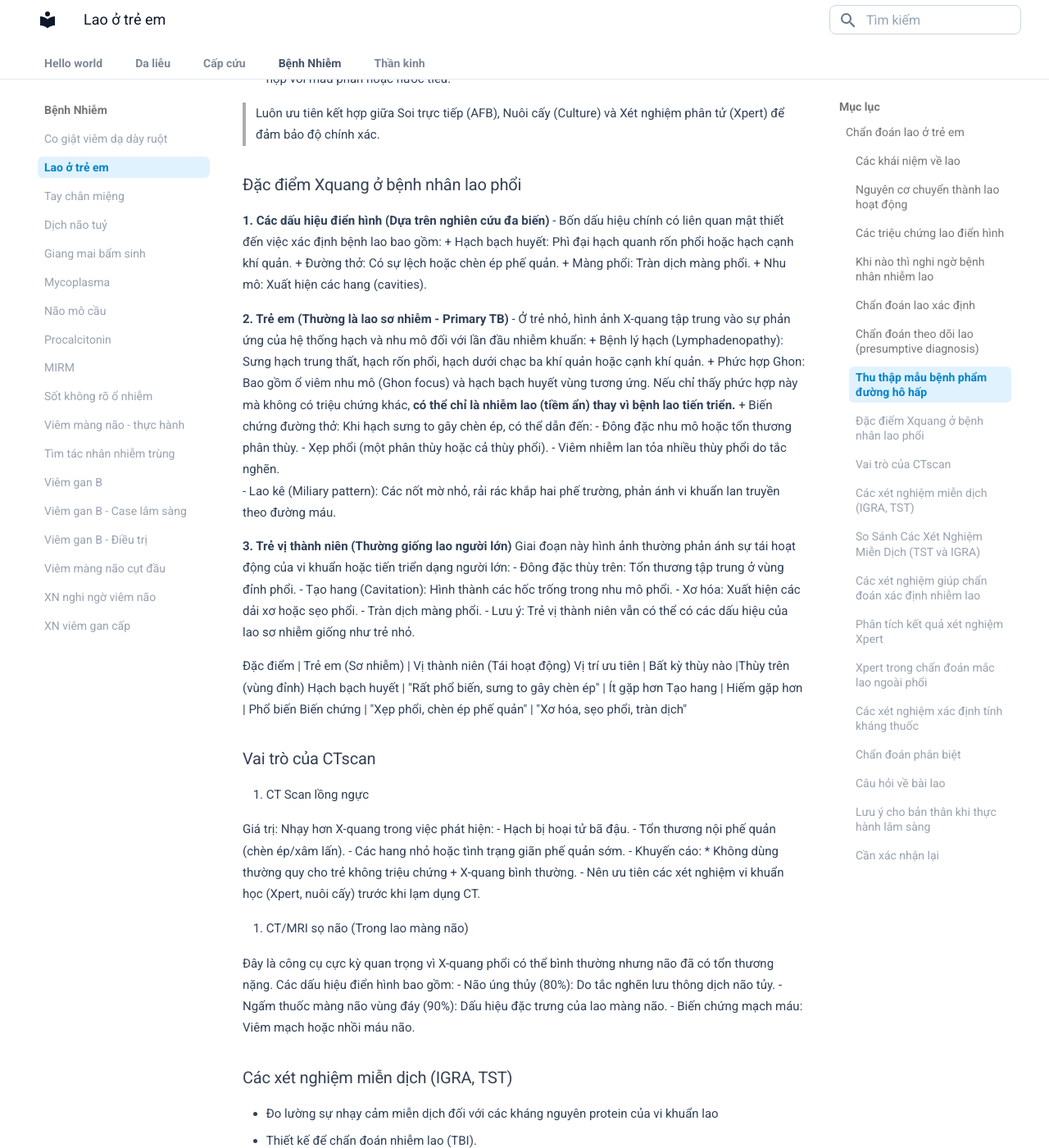
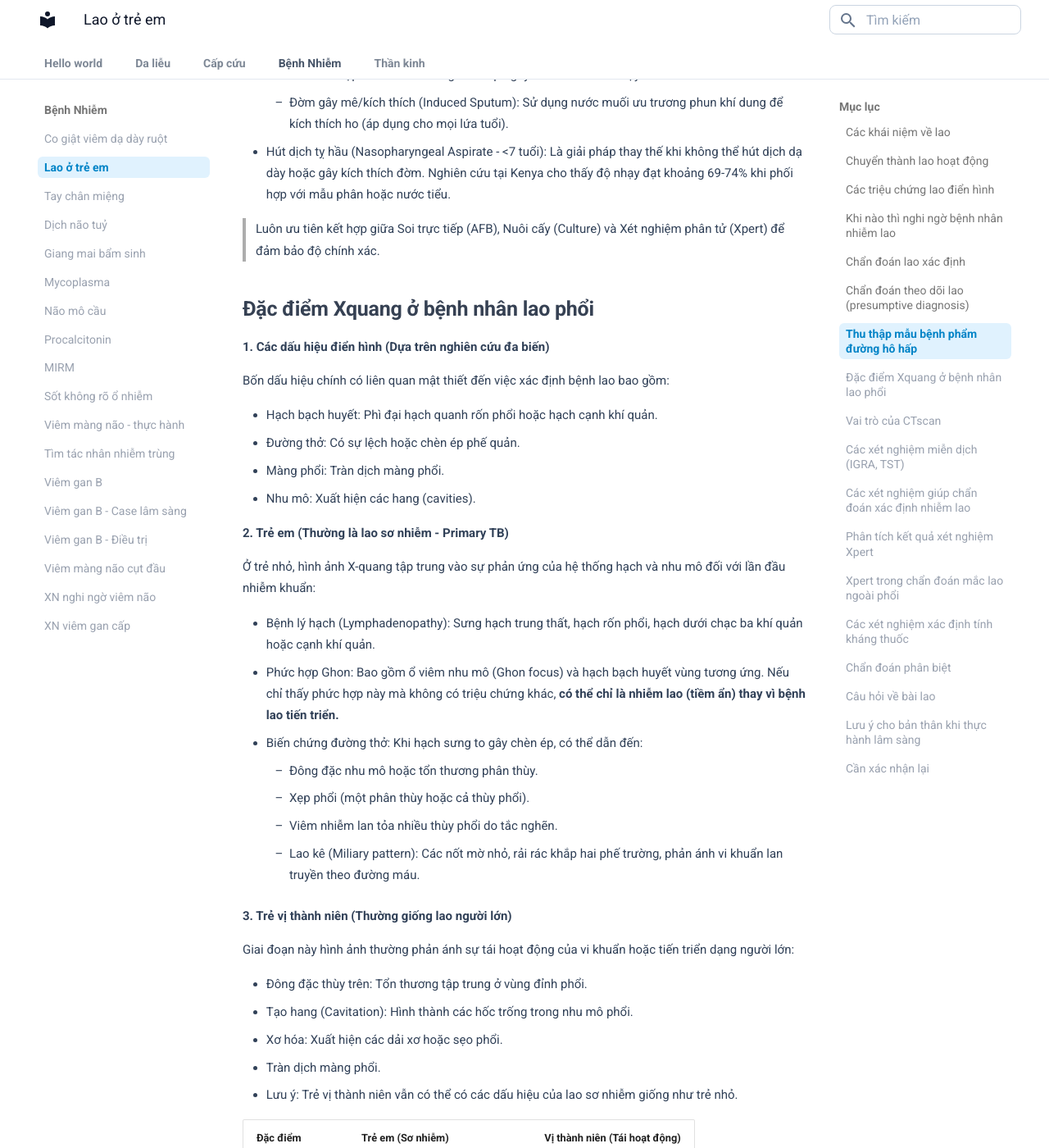
Before and after one commit to Nam9396/medical_note, an MkDocs documentation site: the page built from docs/infectious_disease/chan-doan-lao-tre-em.md, in a window 1280 px wide and 1400 px high, scrolled down 3079 px. Shown: the whole window at 82% size. Built offline with MkDocs 1.6.1 and Material for MkDocs 9.7.7, drawn with Linux system fonts in a browser that asks for light colours; some of the changed text lies outside the part shown.

Commit message:
Refactor formatting and structure in chan-doan-lao-tre-em.md for improved readability and organization

```diff
--- a/docs/infectious_disease/chan-doan-lao-tre-em.md
+++ b/docs/infectious_disease/chan-doan-lao-tre-em.md
@@ -1,19 +1,23 @@
-## Chẩn đoán lao ở trẻ em
+# Chẩn đoán lao ở trẻ em
 
-### Các khái niệm về lao
-1. Latent tuberculosis infection (LTBI) - Tuberculosis infection (TBI)
+## Các khái niệm về lao
+
+**1. Latent tuberculosis infection (LTBI) - Tuberculosis infection (TBI)**
+
 - Nghĩa là: Nhiễm lao tiềm ẩn / Nhiễm trùng lao
 - Không có triệu chứng nhiễm lao
 - Có bằng chứng về đáp ứng miễn dịch qua trung gian tế bào với kháng nguyên lao
 - Xét nghiệm: IGRA (+) hoặc TST (+)
 
-2. Active tuberculosis (TB) / Active tuberculosis disease / Active tuberculosis infection / Tuberculosis disease
+**2. Active tuberculosis (TB) / Active tuberculosis disease / Active tuberculosis infection / Tuberculosis disease**
+
 - Nghĩa là: bệnh lao / nhiễm trùng lao hoạt động
 - Có triệu chứng nhiễm lao
 - Xét nghiệm: phát hiện vi khuẩn lao qua soi, cấy, phương pháp sinh học phân tử
 
 
-### Nguyên cơ chuyển thành lao hoạt động
+## Chuyển thành lao hoạt động
+
 - Nguy cơ chuyển từ nhiễm lao tiềm ẩn sang nhiễm trùng lao hoạt động khác nhau theo độ tuổi
 - Trẻ sơ sinh và nhũ nhi có nguy cơ chuyển thành lao hoạt động cao nhất
 - Các triệu chứng nổi bật ở nhóm tuổi này là: sốt, mệt mỏi, sụt cân, chậm lớn
@@ -43,19 +52,22 @@
     + Khác: Tràn dịch (màng phổi, màng tim, khớp), tổn thương da hoặc các triệu chứng tại mắt và cột sống.
 
 
-### Khi nào thì nghi ngờ bệnh nhân nhiễm lao
+## Khi nào thì nghi ngờ bệnh nhân nhiễm lao
+
 - Bệnh cảnh phù hợp
     + Bệnh kéo dài
     + Sốt
     + Mệt mỏi, chán ăn
     + Sụt cân, chậm lớn
     + Các triệu chứng nhiễm trùng lao ở cơ quan
+
 - Yếu tố dịch tễ phù hợp
     + Tiếp xúc gần với người mắc lao: "close contact" as an individual who shares an enclosed space with a patient with untreated respiratory TB disease for ≥4 hours per week
     + Sống trong vùng dịch tễ lao
     + Đến vùng dịch tễ lao trong hơn 1 tháng
 
-### Chẩn đoán lao xác định
+## Chẩn đoán lao xác định
+
 - Có triệu chứng phù hợp với lao
 - Có yếu tố dịch tễ phù hợp
 - Có bằng chứng vi khuẩn lao trong dịch, mô cơ thể qua:
@@ -65,85 +77,95 @@
 
 > Tỷ lệ có bằng chứng vi sinh về vi khuẩn lao có thể đạt 75% ở trẻ nhũ nhi nhưng chỉ đạt 50% ở trẻ lớn bị lao phổi
 
-### Chẩn đoán theo dõi lao (presumptive diagnosis)
-- Do ở trẻ lớn, tỷ lệ chẩn đoán lao dương tính chỉ đạt 50%, nên hàu hết chẩn đoán lao là dựa trên lâm sàng
+## Chẩn đoán theo dõi lao (presumptive diagnosis)
+
+- Do ở trẻ lớn, tỷ lệ chẩn đoán lao dương tính chỉ đạt 50%, nên hầu hết chẩn đoán lao là dựa trên lâm sàng
     + Trẻ có bệnh cảnh phù hợp
     + Trẻ có yếu tố dịch tễ phù hợp
     + Phim Xquang gợi ý tác nhân lao
     + Xét nghiệm IGRA hoặc TST (+)
 
 
-### Thu thập mẫu bệnh phẩm đường hô hấp
+## Thu thập mẫu bệnh phẩm đường hô hấp
 
-Đối với trẻ nghi mắc lao phổi, cần ít nhất **03 mẫu bệnh phẩm đường hô hấp** để soi tìm **AFB và nuôi cấy vi khuẩn;** ngoài ra, ít nhất **01 mẫu**phải được gửi đi làm xét nghiệm khuếch đại **axit nucleic** (NAA/Xpert).
+Đối với trẻ nghi mắc lao phổi, cần ít nhất **03 mẫu bệnh phẩm đường hô hấp** để soi tìm **AFB và nuôi cấy vi khuẩn;** ngoài ra, ít nhất **01 mẫu** phải được gửi đi làm xét nghiệm khuếch đại **axit nucleic** (NAA/Xpert).
 
 - Với mẫu đàm: lấy 3 lần, cách nhau mỗi 8 - 24 tiếng, với ít nhất một mẫu lấy lúc sáng sớm
 - Với mẫu dịch dạ dày: lấy 3 lần, vào buổi sáng sớm ngay khi thức dậy
 
 - Các phương pháp thu thập chính:
-    + Đờm khạc (Expectorated Sputum): Áp dụng cho trẻ > 5 tuổi có khả năng phối hợp.
-    + Dịch mã vị (Gastric Aspirate): Áp dụng cho trẻ < 5 tuổi (do trẻ thường nuốt đờm vào dạ dày). Cần thu thập vào 03 buổi sáng liên tiếp ngay khi trẻ vừa thức dậy.
+    + Đờm khạc (Expectorated Sputum): Áp dụng cho trẻ **> 5 tuổi**có khả năng phối hợp.
+    + Dịch dạ dày (Gastric Aspirate): Áp dụng cho trẻ **< 5 tuổi** (do trẻ thường nuốt đờm vào dạ dày). Cần thu thập vào 03 buổi sáng liên tiếp ngay khi trẻ vừa thức dậy.
     + Đờm gây mê/kích thích (Induced Sputum): Sử dụng nước muối ưu trương phun khí dung để kích thích ho (áp dụng cho mọi lứa tuổi).
 - Hút dịch tỵ hầu (Nasopharyngeal Aspirate - <7 tuổi): Là giải pháp thay thế khi không thể hút dịch dạ dày hoặc gây kích thích đờm. Nghiên cứu tại Kenya cho thấy độ nhạy đạt khoảng 69-74% khi phối hợp với mẫu phân hoặc nước tiểu.
 
 > Luôn ưu tiên kết hợp giữa Soi trực tiếp (AFB), Nuôi cấy (Culture) và Xét nghiệm phân tử (Xpert) để đảm bảo độ chính xác.
 
 
-### Đặc điểm Xquang ở bệnh nhân lao phổi
+## Đặc điểm Xquang ở bệnh nhân lao phổi
 
 **1. Các dấu hiệu điển hình (Dựa trên nghiên cứu đa biến)**
-- Bốn dấu hiệu chính có liên quan mật thiết đến việc xác định bệnh lao bao gồm:
-    + Hạch bạch huyết: Phì đại hạch quanh rốn phổi hoặc hạch cạnh khí quản.
-    + Đường thở: Có sự lệch hoặc chèn ép phế quản.
-    + Màng phổi: Tràn dịch màng phổi.
-    + Nhu mô: Xuất hiện các hang (cavities).
+
+Bốn dấu hiệu chính có liên quan mật thiết đến việc xác định bệnh lao bao gồm:
+
+- Hạch bạch huyết: Phì đại hạch quanh rốn phổi hoặc hạch cạnh khí quản.
+- Đường thở: Có sự lệch hoặc chèn ép phế quản.
+- Màng phổi: Tràn dịch màng phổi.
+- Nhu mô: Xuất hiện các hang (cavities).
 
 **2. Trẻ em (Thường là lao sơ nhiễm - Primary TB)**
-- Ở trẻ nhỏ, hình ảnh X-quang tập trung vào sự phản ứng của hệ thống hạch và nhu mô đối với lần đầu nhiễm khuẩn:
-    + Bệnh lý hạch (Lymphadenopathy): Sưng hạch trung thất, hạch rốn phổi, hạch dưới chạc ba khí quản hoặc cạnh khí quản.
-    + Phức hợp Ghon: Bao gồm ổ viêm nhu mô (Ghon focus) và hạch bạch huyết vùng tương ứng. Nếu chỉ thấy phức hợp này mà không có triệu chứng khác, **có thể chỉ là nhiễm lao (tiềm ẩn) thay vì bệnh lao tiến triển.**
-    + Biến chứng đường thở: Khi hạch sưng to gây chèn ép, có thể dẫn đến:
-        - Đông đặc nhu mô hoặc tổn thương phân thùy.
-        - Xẹp phổi (một phân thùy hoặc cả thùy phổi).
-        - Viêm nhiễm lan tỏa nhiều thùy phổi do tắc nghẽn.
-        - Lao kê (Miliary pattern): Các nốt mờ nhỏ, rải rác khắp hai phế trường, phản ánh vi khuẩn lan truyền theo đường máu.
+
+Ở trẻ nhỏ, hình ảnh X-quang tập trung vào sự phản ứng của hệ thống hạch và nhu mô đối với lần đầu nhiễm khuẩn:
+
+- Bệnh lý hạch (Lymphadenopathy): Sưng hạch trung thất, hạch rốn phổi, hạch dưới chạc ba khí quản hoặc cạnh khí quản.
+- Phức hợp Ghon: Bao gồm ổ viêm nhu mô (Ghon focus) và hạch bạch huyết vùng tương ứng. Nếu chỉ thấy phức hợp này mà không có triệu chứng khác, **có thể chỉ là nhiễm lao (tiềm ẩn) thay vì bệnh lao tiến triển.**
+- Biến chứng đường thở: Khi hạch sưng to gây chèn ép, có thể dẫn đến:
+    + Đông đặc nhu mô hoặc tổn thương phân thùy.
+    + Xẹp phổi (một phân thùy hoặc cả thùy phổi).
+    + Viêm nhiễm lan tỏa nhiều thùy phổi do tắc nghẽn.
+    + Lao kê (Miliary pattern): Các nốt mờ nhỏ, rải rác khắp hai phế trường, phản ánh vi khuẩn lan truyền theo đường máu.
 
 **3. Trẻ vị thành niên (Thường giống lao người lớn)**
+
 Giai đoạn này hình ảnh thường phản ánh sự tái hoạt động của vi khuẩn hoặc tiến triển dạng người lớn:
+
 - Đông đặc thùy trên: Tổn thương tập trung ở vùng đỉnh phổi.
 - Tạo hang (Cavitation): Hình thành các hốc trống trong nhu mô phổi.
 - Xơ hóa: Xuất hiện các dải xơ hoặc sẹo phổi.
 - Tràn dịch màng phổi.
 - Lưu ý: Trẻ vị thành niên vẫn có thể có các dấu hiệu của lao sơ nhiễm giống như trẻ nhỏ.
 
-
-Đặc điểm              | Trẻ em (Sơ nhiễm)                                 | Vị thành niên (Tái hoạt động)
-Vị trí ưu tiên           | Bất kỳ thùy nào                                    |Thùy trên (vùng đỉnh)
-Hạch bạch huyết  | "Rất phổ biến, sưng to gây chèn ép" | Ít gặp hơn
-Tạo hang                | Hiếm gặp hơn                                       | Phổ biến
-Biến chứng             | "Xẹp phổi, chèn ép phế quản"           | "Xơ hóa, sẹo phổi, tràn dịch"
+| Đặc điểm | Trẻ em (Sơ nhiễm) | Vị thành niên (Tái hoạt động) |
+| :--- | :--- | :--- |
+| **Vị trí ưu tiên** | Bất kỳ thùy nào | Thùy trên (vùng đỉnh) |
+| **Hạch bạch huyết**| Rất phổ biến, sưng to gây chèn ép | Ít gặp hơn |
+| **Tạo hang** | Hiếm gặp hơn | Phổ biến |
+| **Biến chứng** | Xẹp phổi, chèn ép phế quản | Xơ hóa, sẹo phổi, tràn dịch |
 
 
-### Vai trò của CTscan
+## Vai trò của CTscan
 
-1. CT Scan lồng ngực
+**1. CT Scan lồng ngực**
 
 Giá trị: Nhạy hơn X-quang trong việc phát hiện:
+
 - Hạch bị hoại tử bã đậu.
 - Tổn thương nội phế quản (chèn ép/xâm lấn).
 - Các hang nhỏ hoặc tình trạng giãn phế quản sớm.
-- Khuyến cáo: * Không dùng thường quy cho trẻ không triệu chứng + X-quang bình thường.
+- Khuyến cáo: Không dùng thường quy cho trẻ không triệu chứng + X-quang bình thường.
 - Nên ưu tiên các xét nghiệm vi khuẩn học (Xpert, nuôi cấy) trước khi lạm dụng CT.
 
-2. CT/MRI sọ não (Trong lao màng não)
+**2. CT/MRI sọ não (Trong lao màng não)**
 
 Đây là công cụ cực kỳ quan trọng vì X-quang phổi có thể bình thường nhưng não đã có tổn thương nặng. Các dấu hiệu điển hình bao gồm:
+
 - Não úng thủy (80%): Do tắc nghẽn lưu thông dịch não tủy.
 - Ngấm thuốc màng não vùng đáy (90%): Dấu hiệu đặc trưng của lao màng não.
 - Biến chứng mạch máu: Viêm mạch hoặc nhồi máu não.
 
 
-### Các xét nghiệm miễn dịch (IGRA, TST)
+## Các xét nghiệm miễn dịch (IGRA, TST)
+
 - Đo lường sự nhạy cảm miễn dịch đối với các kháng nguyên protein của vi khuẩn lao
 - Thiết kế để chẩn đoán nhiễm lao (TBI).
 - Do những thách thức trong việc đưa ra chẩn đoán xác định bệnh lao ở trẻ em, các xét nghiệm này thường được thực hiện để cung cấp thêm bằng chứng hỗ trợ chẩn đoán bệnh lao (TB disease).
@@ -151,38 +173,40 @@ Giá trị: Nhạy hơn X-quang trong việc phát hiện:
 - Kết quả âm tính: Không loại trừ được bệnh lao.
 - (Red Book) năm 2024 của AAP: có thể sử dụng IGRA hoặc TST cho trẻ em ở mọi lứa tuổi
 - TST là xét nghiệm duy nhất được FDA Hoa Kỳ phê duyệt cho trẻ dưới 2 tuổi
-- KHÔNG làm XN TST, IGRA cho trẻ dưới 3 tháng tuổi, do đáp ứng miễn dịch ở nhóm trẻ này chưa đầy đủ
+- ***KHÔNG làm XN TST, IGRA cho trẻ dưới 3 tháng tuổi, do đáp ứng miễn dịch ở nhóm trẻ này chưa đầy đủ***
 
 **1. Xét nghiệm IGRA**
+
 - IGRA - in vitro - đo lường đáp ứng miễn dịch trung gian tế bào đối với các kháng nguyên đặc hiệu của vi khuẩn lao
 - Các kháng nguyên này không có trong vaccine BCG và hầu hết các vi khuẩn kháng acid không lao - NTM
 - Dương tính: Chỉ thị tình trạng nhiễm M. tuberculosis hoặc M. bovis. IGRA không bị ảnh hưởng bởi việc tiêm vaccine BCG, do đó rất hữu ích cho những người đã tiêm phòng.
-- Âm tính: Không loại trừ hoàn toàn nhiễm lao/bệnh lao. Có thể xảy ra âm tính giả ở trẻ mắc bệnh lao giai đoạn tiến triển do tình trạng này gây ức chế miễn dịch.
+- Âm tính: Không loại trừ hoàn toàn nhiễm lao/bệnh lao. Có thể xảy ra âm tính giả ở trẻ mắc bệnh lao ***giai đoạn tiến triển do tình trạng này gây ức chế miễn dịch***.
 - Không xác định (Indeterminate): Có thể thực hiện lại hoặc chuyển sang TST. Không nên dùng kết quả này để đưa ra quyết định lâm sàng.
 
 **Chi tiết quy trình**
+
 - Mẫu máu của bệnh nhân được ủ với kháng nguyên lao tinh khiết
 - Nếu bệnh nhân đã từng nhiễm lao, bạch cầu sẽ nhận diện KN lao và tiết ra interferon. Do đó gọi là IGRA (Interferon-Gamma Release Assay)
 - Tên thương mại là: QuantiFERON-TB Gold Plus và T-SPOT.TB.
 
 **2. Xét nghiệm da Tuberculin (TST)**
+
 - TST chỉ hữu ích trong chẩn đoán lao trẻ em khi kết quả dương tính.
 - Dương tính giả: Có thể do đã tiêm vaccine BCG trước đó (đặc biệt ở trẻ <10 tuổi), nhiễm NTM, hoặc kỹ thuật thực hiện/đọc kết quả sai.
 - Âm tính giả: Không loại trừ được bệnh lao. Các nguyên nhân gây âm tính giả bao gồm: trẻ <6 tháng tuổi, ức chế miễn dịch (HIV, thuốc, bệnh lý), mắc bệnh do virus gần đây hoặc bệnh lao quá nặng (overwhelming TB).
 - Tỉ lệ dương tính theo thể bệnh: Trong lao phổi và lao ngoài phổi, TST thường dương tính (90% và 80%). Tuy nhiên, trong lao kê và viêm màng não do lao, TST chỉ dương tính trong khoảng 50% trường hợp.
 
-### So Sánh Các Xét Nghiệm Miễn Dịch (TST và IGRA)
+**3. So Sánh Các Xét Nghiệm Miễn Dịch (TST và IGRA)**
 
 | Xét nghiệm | Đặc điểm về Độ nhạy & Độ đặc hiệu | Lưu ý quan trọng |
 | :--- | :--- | :--- |
 | **TST (Mantoux)** | **Sn: ~83-91%** (giảm xuống còn ~50% trong các thể lao nặng hoặc lao kê). | Dễ gây **Dương tính giả** do đã tiêm vaccine BCG hoặc nhiễm vi khuẩn kháng acid không lao (NTM). |
 | **IGRA (Máu)** | **Sn: ~91-95%** (thường cho độ nhạy cao hơn TST ở trẻ lớn và vị thành niên). | **Độ đặc hiệu (Sp) cao hơn TST** vì không bị nhiễu bởi vaccine BCG; chỉ cần 01 lần lấy máu. |
 
-> **Lưu ý chuyên môn:** > - Ở trẻ < 3-6 tháng tuổi, cả hai xét nghiệm đều có thể không đáng tin cậy do hệ miễn dịch chưa hoàn thiện.
-> - Kết quả âm tính không dùng để loại trừ bệnh lao nếu lâm sàng và X-quang nghi ngờ cao.
+> Ở trẻ < 3-6 tháng tuổi, cả hai xét nghiệm đều có thể không đáng tin cậy do hệ miễn dịch chưa hoàn thiện. Kết quả âm tính không dùng để loại trừ bệnh lao nếu lâm sàng và X-quang nghi ngờ cao.
 
 
-### Các xét nghiệm giúp chẩn đoán xác định nhiễm lao
+## Các xét nghiệm giúp chẩn đoán xác định nhiễm lao
 
 | Xét nghiệm | Độ nhạy (Sn) | Độ đặc hiệu (Sp) | Ý nghĩa lâm sàng |
 | :--- | :--- | :--- | :--- |
@@ -192,6 +216,7 @@ Giá trị: Nhạy hơn X-quang trong việc phát hiện:
 | **Xpert Ultra** | Cao hơn Xpert | Rất cao | **Ưu tiên cho trẻ em**. Dùng được trên nhiều mẫu (dịch dạ dày, phân). |
 
 **So Sánh Các Phương Pháp Nuôi Cấy Vi Khuẩn Lao**
+
 | Phương pháp | Độ nhạy (Sn) | Thời gian trả kết quả | Ưu điểm / Lưu ý |
 | :--- | :--- | :--- | :--- |
 | **MGIT (Lỏng)** | **~80 - 90%** | **1 - 2 tuần** | Nhanh, nhạy nhất trong các loại nuôi cấy. Dễ bị ngoại nhiễm. |
@@ -202,12 +227,14 @@ Giá trị: Nhạy hơn X-quang trong việc phát hiện:
 > **Lưu ý lâm sàng:** Ở trẻ em, do đặc điểm lao thể ít vi khuẩn (paucibacillary), các xét nghiệm vi sinh thường có độ nhạy không cao bằng người lớn. Việc kết hợp nhiều loại bệnh phẩm và các công cụ chẩn đoán khác là rất quan trọng.
 
 **Nồng độ vi khuẩn tối thiểu để xét nghiệm có thể phát hiện được:**
+
 - Nuôi cấy: Nhạy nhất (giới hạn thấp nhất).
 - Xpert MTB/RIF: Khoảng 131 CFU/mL (Nhạy hơn soi AFB).
 - Soi AFB: Kém nhạy nhất (10^3 −10^4 CFU/mL).
 
 
-### Phân tích kết quả xét nghiệm Xpert
+## Phân tích kết quả xét nghiệm Xpert
+
 - Kết quả Xpert dương tính đi kèm với: bệnh cảnh phù hợp + tiền căn dịch tễ phù hợp cho phép chẩn đoán xác định bệnh nhân bị bệnh lao hoạt động
 - Tuy nhiên, nếu kết quả Xpert âm tính, không thể loại trừ được nhiễm lao, cần cẩn thận trong phân tích và dựa vào bệnh cảnh của bệnh nhân
 - Tại Hoa Kỳ, FDA chỉ cấp phép dùng Xpert cho mẫu đàm. Tuy nhiên, do mẫu đàm khó tiếp cận, một số nơi dùng Xpert cho mẫu khác dưới dạng off-label
@@ -225,9 +252,10 @@ Giá trị: Nhạy hơn X-quang trong việc phát hiện:
     + Thêm mẫu hô hấp vào mẫu phân: Giúp tăng độ nhạy thêm 22%.
     + Đổi lại: Độ đặc hiệu có thể giảm nhẹ (khoảng 1.7% đến 4.1%).
 
-### Xpert trong chẩn đoán mắc lao ngoài phổi
+## Xpert trong chẩn đoán mắc lao ngoài phổi
 
 Dữ liệu về việc sử dụng Xpert MTB/RIF cho trẻ em mắc lao ngoài phổi cho thấy nhiều kết quả khả quan, đôi khi vượt trội hơn cả phương pháp nuôi cấy truyền thống:
+
 - Lao hệ cơ xương: Nghiên cứu tại Nam Phi trên 23 trẻ em (đã xác nhận bằng mô bệnh học) cho thấy:
     + Xpert MTB/RIF: Độ nhạy 74%, Độ đặc hiệu 100%.
     + Nuôi cấy: Độ nhạy chỉ đạt 61%, Độ đặc hiệu 100%.
@@ -237,7 +265,8 @@ Dữ liệu về việc sử dụng Xpert MTB/RIF cho trẻ em mắc lao ngoài
     + Độ đặc hiệu: 98%.
 
 
-### Các xét nghiệm xác định tính kháng thuốc
+## Các xét nghiệm xác định tính kháng thuốc
+
 - Xpert MTB/RIF: Cung cấp dữ liệu về tính nhạy cảm với Rifampicin.
 - MTBDRsl (Line-probe assay): * Cung cấp thông tin về tính nhạy cảm với nhóm Fluoroquinolones và các thuốc lao dạng tiêm hàng hai.
 - WHO khuyến cáo sử dụng MTBDRsl từ năm 2016 để sàng lọc bệnh nhân phù hợp với phác đồ điều trị ngắn hạn.
@@ -246,28 +275,34 @@ Dữ liệu về việc sử dụng Xpert MTB/RIF cho trẻ em mắc lao ngoài
     + Thường được thực hiện tại các phòng thí nghiệm tham chiếu trung ương (như CDC Hoa Kỳ) cho các mẫu bệnh phẩm Xpert dương tính hoặc nuôi cấy dương tính ở nhóm đối tượng có nguy cơ kháng thuốc cao.
 
 
-### Chẩn đoán phân biệt
+## Chẩn đoán phân biệt
+
 **1. Bệnh phổi do M. bovis**
+
 - Đặc điểm: M. bovis là một thành viên trong phức hợp vi khuẩn lao (MTBC).
 - Yếu tố nguy cơ: Tiêu thụ các sản phẩm sữa chưa tiệt trùng; tiếp xúc với động vật hoặc người bị nhiễm bệnh.
 - Điểm giống: Về lâm sàng và hình ảnh X-quang, bệnh do M. bovis không thể phân biệt được với bệnh do M. tuberculosis.
 - Cách phân biệt: Dựa vào kết quả xét nghiệm vi sinh (định danh vi khuẩn).
 
 **2. Bệnh do vi khuẩn lao không điển hình (NTM)**
+
 - Triệu chứng: Mệt mỏi, khó thở, thỉnh thoảng ho ra máu.
 - Điểm khác biệt: Sốt và sụt cân ít xảy ra hơn so với bệnh lao thông thường.
 - Cách phân biệt: Dựa vào kết quả nuôi cấy và/hoặc các xét nghiệm chẩn đoán phân tử (để xác định loài vi khuẩn cụ thể).
 
 **3. Nhiễm nấm phổi**
+
 - Biểu hiện: Có thể xuất hiện dưới nhiều dạng như viêm phổi, nốt đơn độc ở phổi hoặc bệnh phổi tạo hang.
 - Cách phân biệt: Dựa vào tiền sử tiếp xúc dịch tễ và kết quả nuôi cấy nấm.
 
 **4. U lympho (Lymphoma)**
+
 - Biểu hiện: Thường xuất hiện với một khối u phát triển nhanh kèm theo sốt, đổ mồ hôi đêm và sụt cân (các triệu chứng B).
 - Cách phân biệt: Dựa vào kết quả giải phẫu bệnh (mô bệnh học) từ mẫu sinh thiết.
 
 
-### Câu hỏi về bài lao
+## Câu hỏi về bài lao
+
 - Trẻ em ở Việt Nam là vùng dịch tễ lao, vậy không áp dụng tiêu chí tiếp xúc gần như định nghĩa trên phải không
 - Cố gắng xem các bệnh cảnh lao điển hình theo từng lứa tuổi khác nhau như thế nào
 - Theo Uptodate, bệnh nhân nghi ngờ nhiễm lao cần được làm:
@@ -279,7 +314,7 @@ Dữ liệu về việc sử dụng Xpert MTB/RIF cho trẻ em mắc lao ngoài
     + For infants <12 months of age: lumbar puncture (regardless of whether neurologic symptoms are present)
     + For neonates with suspected congenital TB: placenta AFB smear, mycobacterial culture, and histologic examination
 - Nhưng ta thấy thực tế không phải vậy:
-    + Bệnh nhân không được làm các xét nghiệm về miễn dịch qua trung gian tế bào ngay từ đầu, thay vào đó, XN này được làm âm tính với tất cả các xét nghiệm khác mà vẫn nghĩ lao
+    + Bệnh nhân không được làm các xét nghiệm về miễn dịch qua trung gian tế bào ngay từ đầu, thay vào đó, XN này được làm khi tất cả các XN khác âm tính nhưng vẫn nghĩ đến lao
     + Lâm sàng rất đề cao IGRA, vì nó có độ nhạy cao, nên phiên giải là giá trị tiên lượng âm cao
     + Mẫu hô hấp được lấy hai mẫu thay vì ba mẫu
     + Mẫu đàm không lấy cách mỗi 8h trong một ngày
@@ -288,11 +323,13 @@ Dữ liệu về việc sử dụng Xpert MTB/RIF cho trẻ em mắc lao ngoài
     + Khi Xpert âm tính thì ngừng tìm kiếm lao --- mà tìm kiếm tác nhân khác
 
 
-### Lưu ý cho bản thân khi thực hành lâm sàng
+## Lưu ý cho bản thân khi thực hành lâm sàng
+
 - Trẻ sơ sinh, nhũ nhi nghi ngờ lao cần có thái độ tích cực
 - Trẻ sơ sinh nghi ngờ lao cần được chọc dò DNT ngay cả khi không có dấu hiệu thần kinh
 - Nếu nghi ngờ lao, bất kể ở đâu, cần chụp Xquang phổi
 - Chỉ định xét nghiệm lao
+
     1. Xquang ngực thẳng
     2. IGRA
     3. AFB dịch dạ dày/đàm 3 mẫu
@@ -302,7 +339,8 @@ Dữ liệu về việc sử dụng Xpert MTB/RIF cho trẻ em mắc lao ngoài
     7. HIV test nhanh
 
 
-### Cần xác nhận lại
+## Cần xác nhận lại
+
 - Các xét nghiệm sau:
     + IGRA
     + TST
```
Also changed, not shown: other parts of docs/infectious_disease/chan-doan-lao-tre-em.md (+8 -3 lines).
